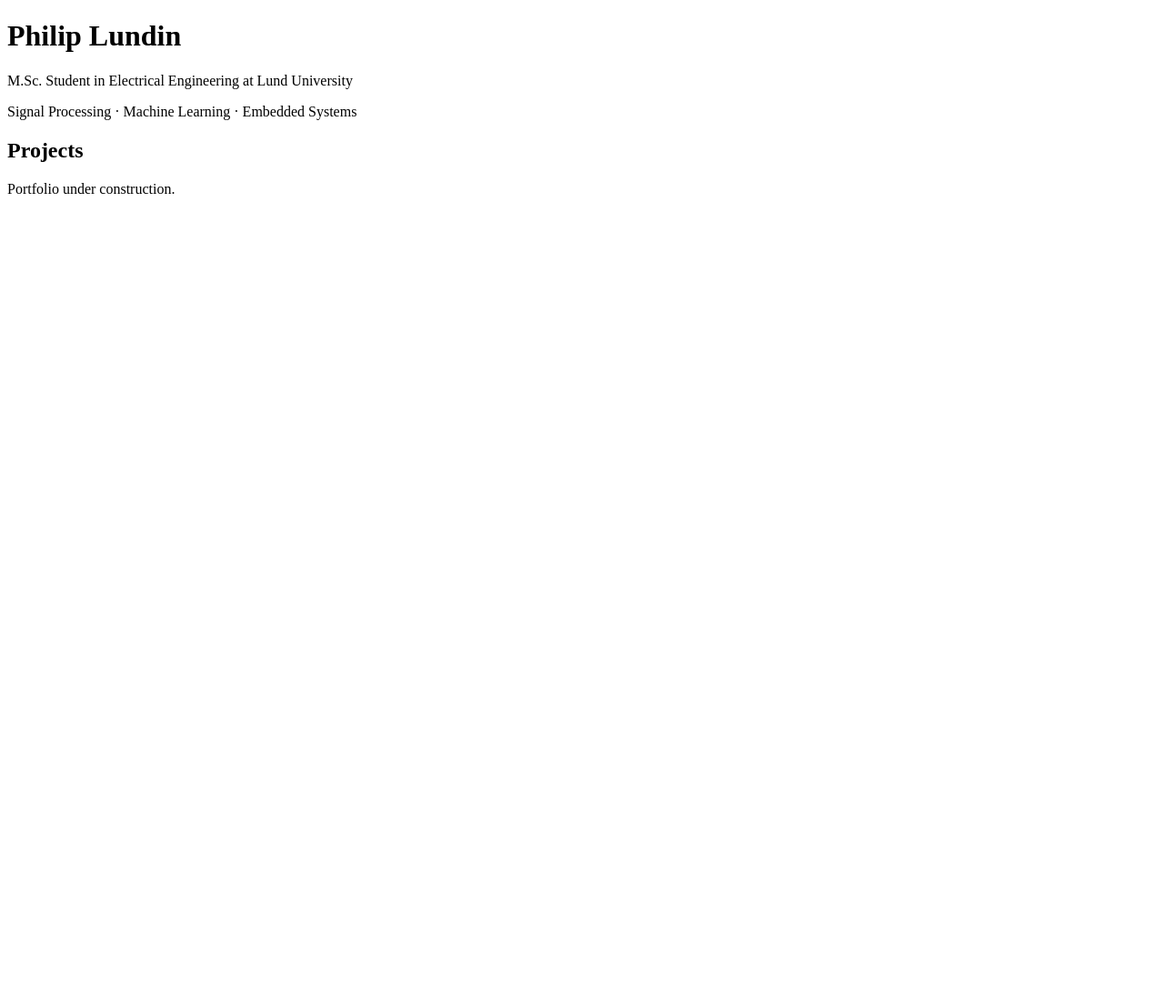
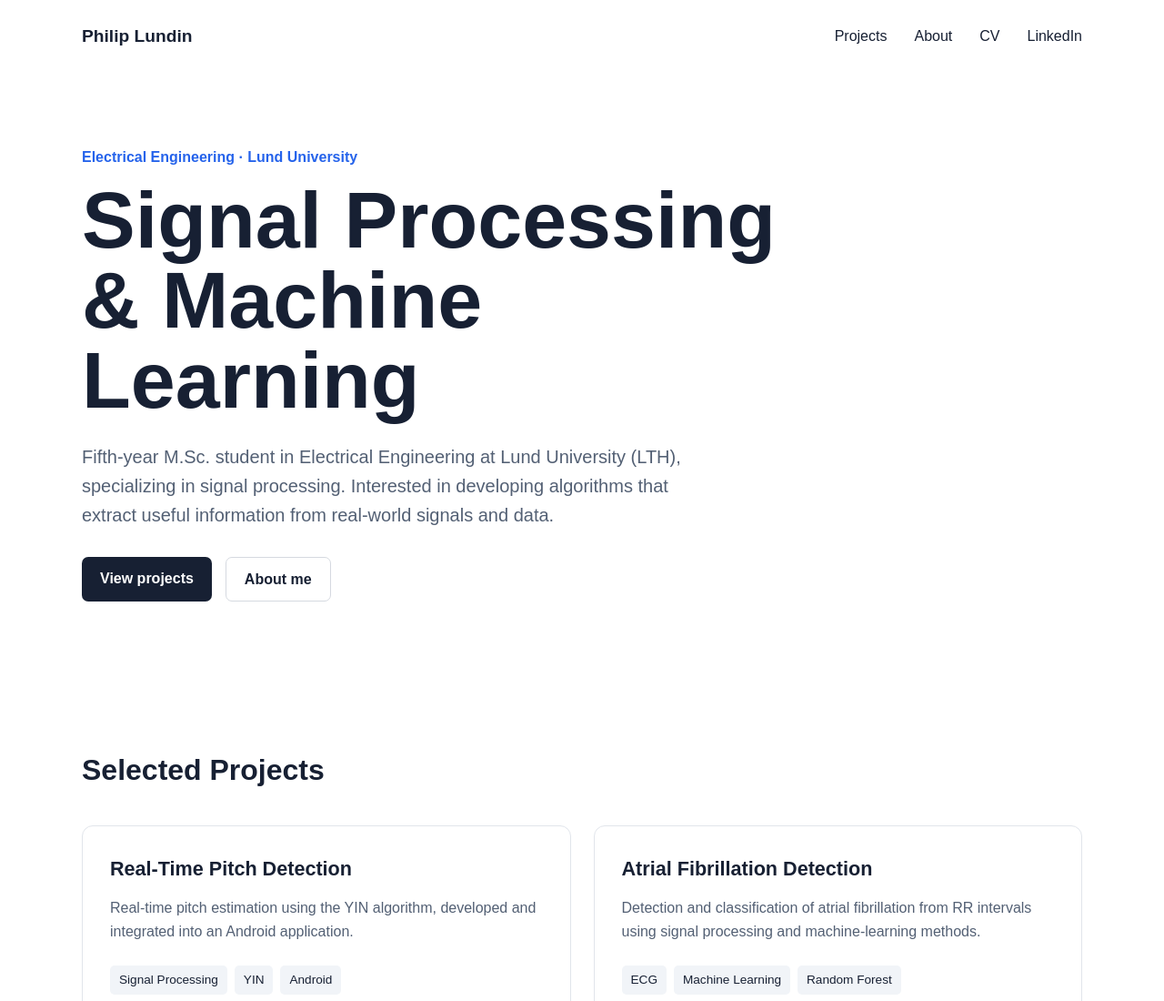
Before and after one commit to ph3302lu-s/ph3302lu-s.github.io, a plain HTML site: page index.html in a window 1280 px wide. Shown: the top 1100 px of the page at 91% size. Before the commit the page ends 800 px from the top, so only its background shows below. Drawn offline with Linux system fonts and the light colour scheme.

Commit message:
Update index.html

```diff
--- a/index.html
+++ b/index.html
@@ -4,25 +4,159 @@
 <head>
     <meta charset="UTF-8">
     <meta name="viewport" content="width=device-width, initial-scale=1.0">
-    <title>Philip Lundin | Portfolio</title>
+
+    <title>Philip Lundin | Signal Processing Engineer</title>
+
+    <meta name="description"
+          content="Philip Lundin - Electrical Engineering M.Sc. student specializing in signal processing, machine learning and embedded systems.">
+
+    <link rel="stylesheet" href="style.css">
 </head>
 
 <body>
 
-    <h1>Philip Lundin</h1>
+<div class="container">
 
-    <p>
-        M.Sc. Student in Electrical Engineering at Lund University
-    </p>
+    <nav>
+        <div class="logo">Philip Lundin</div>
 
-    <p>
-        Signal Processing · Machine Learning · Embedded Systems
-    </p>
+        <div class="nav-links">
+            <a href="#projects">Projects</a>
+            <a href="#about">About</a>
+            <a href="#">CV</a>
+            <a href="#">LinkedIn</a>
+        </div>
+    </nav>
 
-    <h2>Projects</h2>
 
-    <p>Portfolio under construction.</p>
+    <main>
+
+        <section class="hero">
+
+            <p class="hero-label">
+                Electrical Engineering · Lund University
+            </p>
+
+            <h1>
+                Signal Processing & Machine Learning
+            </h1>
+
+            <p class="hero-description">
+                Fifth-year M.Sc. student in Electrical Engineering at Lund
+                University (LTH), specializing in signal processing.
+                Interested in developing algorithms that extract useful
+                information from real-world signals and data.
+            </p>
+
+            <div class="hero-links">
+                <a href="#projects" class="button">
+                    View projects
+                </a>
+
+                <a href="#about" class="button button-secondary">
+                    About me
+                </a>
+            </div>
+
+        </section>
+
+
+        <section id="projects">
+
+            <h2 class="section-title">Selected Projects</h2>
+
+            <div class="project-grid">
+
+                <article class="project-card">
+                    <h3>Real-Time Pitch Detection</h3>
+
+                    <p>
+                        Real-time pitch estimation using the YIN algorithm,
+                        developed and integrated into an Android application.
+                    </p>
+
+                    <div class="tags">
+                        <span class="tag">Signal Processing</span>
+                        <span class="tag">YIN</span>
+                        <span class="tag">Android</span>
+                    </div>
+                </article>
+
+
+                <article class="project-card">
+                    <h3>Atrial Fibrillation Detection</h3>
+
+                    <p>
+                        Detection and classification of atrial fibrillation
+                        from RR intervals using signal processing and
+                        machine-learning methods.
+                    </p>
+
+                    <div class="tags">
+                        <span class="tag">ECG</span>
+                        <span class="tag">Machine Learning</span>
+                        <span class="tag">Random Forest</span>
+                    </div>
+                </article>
+
+
+                <article class="project-card">
+                    <h3>District Heating Load Forecasting</h3>
+
+                    <p>
+                        Time-series modelling of district-heating demand using
+                        temperature measurements and Box-Jenkins models.
+                    </p>
+
+                    <div class="tags">
+                        <span class="tag">Time Series</span>
+                        <span class="tag">MATLAB</span>
+                        <span class="tag">Forecasting</span>
+                    </div>
+                </article>
+
+
+                <article class="project-card">
+                    <h3>Digital Signal Processing & OFDM</h3>
+
+                    <p>
+                        FIR/IIR filtering, echo cancellation and implementation
+                        of an OFDM communication chain for a multipath channel.
+                    </p>
+
+                    <div class="tags">
+                        <span class="tag">DSP</span>
+                        <span class="tag">OFDM</span>
+                        <span class="tag">MATLAB</span>
+                    </div>
+                </article>
+
+            </div>
+
+        </section>
+
+
+        <section id="about">
+
+            <h2 class="section-title">About Me</h2>
+
+            <p class="about-text">
+                I am a fifth-year M.Sc. student in Electrical Engineering at
+                Lund University (LTH), specializing in signal processing.
+                My interests include digital signal processing, statistical
+                modelling, machine learning and embedded systems.
+            </p>
+
+        </section>
+
+    </main>
+
+
+    <footer>
+        <p>© 2026 Philip Lundin</p>
+    </footer>
+
+</div>
 
 </body>
-
 </html>
```
